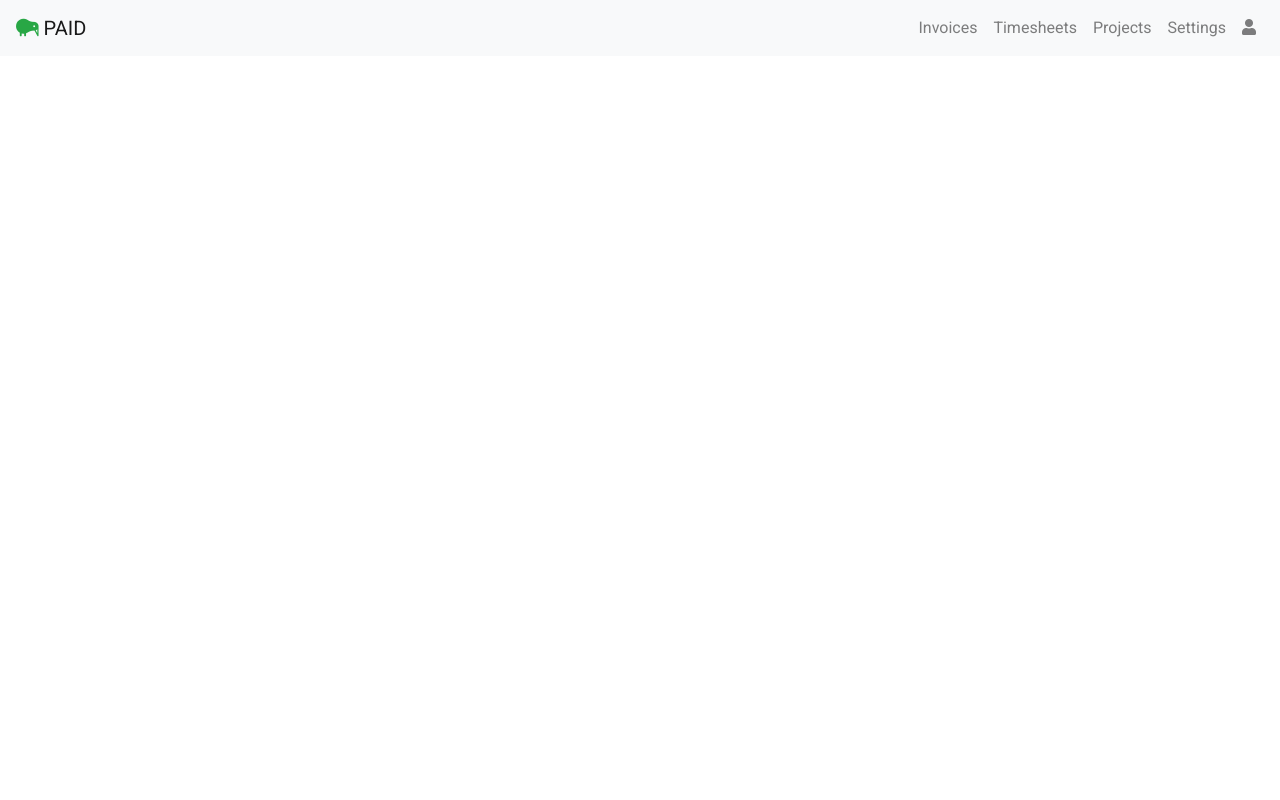
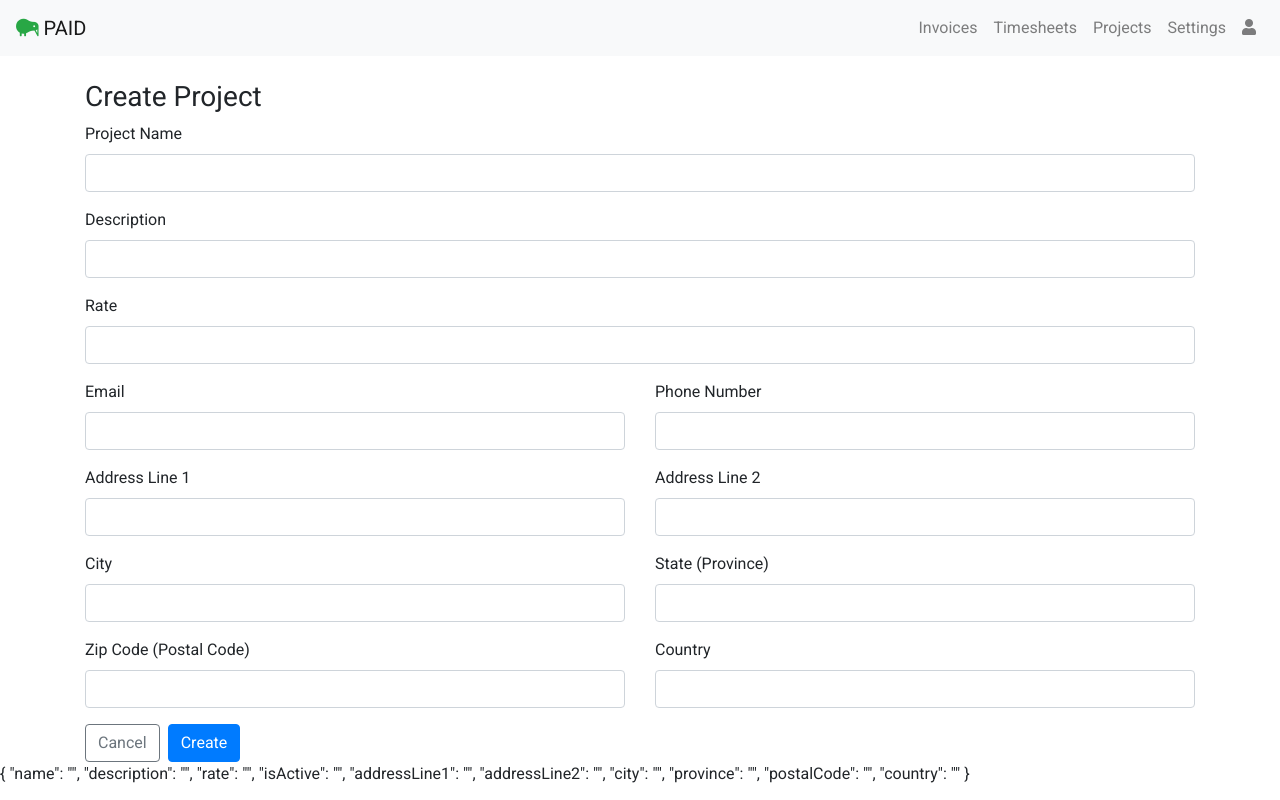
Before and after one commit to rockbender/paid, an Angular app in the folder web/: page /new-project in a window 1280 px wide. Before the commit this address led to /. Built offline with nearby package versions, Linux system fonts and the light colour scheme.

Commit message:
Add project create page

```diff
--- a/web/src/app/app.module.ts
+++ b/web/src/app/app.module.ts
@@ -16,6 +16,7 @@ import { ReactiveFormsModule } from '@angular/forms';
 import { InvoiceCreateGuard } from './guards/invoice-create.guard';
 import { HttpClientModule } from '@angular/common/http';
 import { ProjectListComponent } from './components/project-list/project-list.component';
+import { ProjectCreateComponent } from './components/project-create/project-create.component';
 
 @NgModule({
   declarations: [
@@ -29,6 +30,7 @@ import { ProjectListComponent } from './components/project-list/project-list.com
     InvoiceDetailComponent,
     InvoiceCreateComponent,
     ProjectListComponent,
+    ProjectCreateComponent,
   ],
   imports: [
     BrowserModule,
@@ -47,6 +49,7 @@ import { ProjectListComponent } from './components/project-list/project-list.com
       { path: 'edit-invoice/:id', component: InvoiceCreateComponent },
       { path: 'timesheets', component: TimesheetListComponent },
       { path: 'projects', component: ProjectListComponent },
+      { path: 'new-project', component: ProjectCreateComponent },
       { path: 'settings', component: SettingsComponent },
     ]),
   ],
--- a/web/src/app/components/invoice-list/invoice-list.component.html
+++ b/web/src/app/components/invoice-list/invoice-list.component.html
@@ -1,5 +1,5 @@
 <div class="container">
-  <app-menubar></app-menubar>
+  <app-menubar createLink="new-invoice"></app-menubar>
   <table class="table">
     <thead>
       <tr>
--- a/web/src/app/components/menubar/menubar.component.html
+++ b/web/src/app/components/menubar/menubar.component.html
@@ -4,7 +4,7 @@
     <div class="col-md-3"><strong>Invoice UnPaid</strong> $4,500</div>
     <div class="col-md-3"><strong>Projects</strong> 3</div>
     <div class="col-md text-right">
-      <div class="btn btn-outline-success" [routerLink]="['/new-invoice']">
+      <div class="btn btn-outline-success" [routerLink]="['/', createLink]">
         + Create
       </div>
     </div>
--- a/web/src/app/components/menubar/menubar.component.ts
+++ b/web/src/app/components/menubar/menubar.component.ts
@@ -1,4 +1,4 @@
-import { Component, OnInit } from '@angular/core';
+import { Component, Input, OnInit } from '@angular/core';
 
 @Component({
   selector: 'app-menubar',
@@ -6,6 +6,8 @@ import { Component, OnInit } from '@angular/core';
   styleUrls: ['./menubar.component.scss'],
 })
 export class MenubarComponent implements OnInit {
+  @Input() createLink!: string;
+
   constructor() {}
 
   ngOnInit(): void {}
--- /dev/null
+++ b/web/src/app/components/project-create/project-create.component.html
@@ -0,0 +1,105 @@
+<div class="container">
+  <div class="row">
+    <div class="col-md-12">
+      <div class="h3">Create Project</div>
+    </div>
+  </div>
+  <div class="row">
+    <div class="col-md-12">
+      <form [formGroup]="projectForm">
+        <div class="form-group">
+          <label for="Name">Project Name</label>
+          <input
+            id="name"
+            type="text"
+            class="form-control"
+            formControlName="name"
+          />
+        </div>
+        <div class="form-group">
+          <label for="description">Description</label>
+          <input
+            id="description"
+            type="text"
+            class="form-control"
+            formControlName="description"
+          />
+        </div>
+        <div class="form-group">
+          <label for="rate">Rate</label>
+          <input
+            id="rate"
+            type="text"
+            class="form-control"
+            formControlName="rate"
+          />
+        </div>
+        <div class="row">
+          <div class="col-md-6 form-group">
+            <label for="">Email</label>
+            <input type="text" class="form-control" />
+          </div>
+          <div class="col-md-6 form-group">
+            <label for="">Phone Number</label>
+            <input type="text" class="form-control" />
+          </div>
+        </div>
+        <div class="row">
+          <div class="col-md-6 form-group">
+            <label for="">Address Line 1</label>
+            <input
+              type="text"
+              class="form-control"
+              formControlName="addressLine1"
+            />
+          </div>
+          <div class="col-md-6 form-group">
+            <label for="">Address Line 2</label>
+            <input
+              type="text"
+              class="form-control"
+              formControlName="addressLine2"
+            />
+          </div>
+        </div>
+        <div class="row">
+          <div class="col-md-6 form-group">
+            <label for="">City</label>
+            <input type="text" class="form-control" formControlName="city" />
+          </div>
+          <div class="col-md-6 form-group">
+            <label for="">State (Province)</label>
+            <input
+              type="text"
+              class="form-control"
+              formControlName="province"
+            />
+          </div>
+        </div>
+        <div class="row">
+          <div class="col-md-6 form-group">
+            <label for="">Zip Code (Postal Code)</label>
+            <input
+              type="text"
+              class="form-control"
+              formControlName="postalCode"
+            />
+          </div>
+          <div class="col-md-6 form-group">
+            <label for="">Country</label>
+            <input type="text" class="form-control" formControlName="country" />
+          </div>
+        </div>
+        <div class="btn btn-outline-secondary mr-2" (click)="onCancel()">
+          Cancel
+        </div>
+        <div class="btn btn-primary" (click)="onCreateOrUpdate()">
+          Create
+          <!-- {{ inEditMode ? "Update" : "Create" }} -->
+        </div>
+      </form>
+    </div>
+  </div>
+</div>
+
+{{ this.projectForm.value | json }}
--- /dev/null
+++ b/web/src/app/components/project-create/project-create.component.ts
@@ -0,0 +1,45 @@
+import { Component, OnInit } from '@angular/core';
+import {
+  AbstractControl,
+  FormArray,
+  FormBuilder,
+  FormGroup,
+  Validators,
+} from '@angular/forms';
+import { Router } from '@angular/router';
+import { ProjectModel } from 'src/app/models/InvoiceDetailModel';
+
+@Component({
+  selector: 'app-project-create',
+  templateUrl: './project-create.component.html',
+  styleUrls: ['./project-create.component.scss'],
+})
+export class ProjectCreateComponent implements OnInit {
+  projectForm!: FormGroup;
+  inEditMode: boolean = false;
+
+  constructor(private router: Router, private fb: FormBuilder) {}
+
+  ngOnInit(): void {
+    this.projectForm = this.fb.group({
+      name: '',
+      description: '',
+      rate: '',
+      isActive: '',
+      addressLine1: '',
+      addressLine2: '',
+      city: '',
+      province: '',
+      postalCode: '',
+      country: '',
+    });
+  }
+
+  onCancel() {
+    this.router.navigate(['projects']);
+  }
+
+  onCreateOrUpdate() {
+    console.log('project model', this.projectForm.value);
+  }
+}
--- a/web/src/app/components/project-list/project-list.component.html
+++ b/web/src/app/components/project-list/project-list.component.html
@@ -1,5 +1,5 @@
 <div class="container">
-  <app-menubar></app-menubar>
+  <app-menubar createLink="new-project"></app-menubar>
   <table class="table">
     <thead>
       <tr>
```
Also changed, not shown: web/src/app/components/project-create/project-create.component.scss (added), 1 other file (tests, documents, lock files or other folders).
